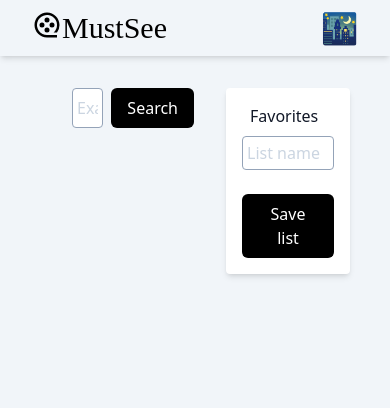
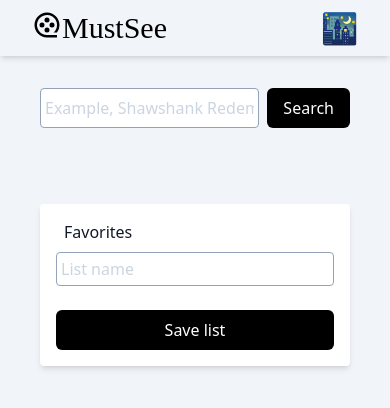
Before and after one commit to hasanlee/mustsee, a React (Create React App) app: page / in a window 390 px wide. Shown: the top 408 px of the page. Built offline with nearby package versions, Linux system fonts and the light colour scheme.

Commit message:
mobile friendly )

```diff
--- a/src/pages/MainPage/MainPage.js
+++ b/src/pages/MainPage/MainPage.js
@@ -7,16 +7,16 @@ const MainPage = () => {
   return (
     <div>
       <Header />
-      <main className='flex py-8 px-10 w-full'>
-        <section className='w-3/5'>
-          <div className='w-full px-8'>
+      <main className='flex py-8 px-10 w-full max-md:flex-col gap-3'>
+        <section className='w-3/5 max-md:w-full'>
+          <div className='w-full'>
             <SearchBox />
           </div>
           <div className='p-8'>
             <Movies />
           </div>
         </section>
-        <aside className='w-2/5'>
+        <aside className='w-2/5 max-md:w-full'>
           <Favorites />
         </aside>
       </main>
```
